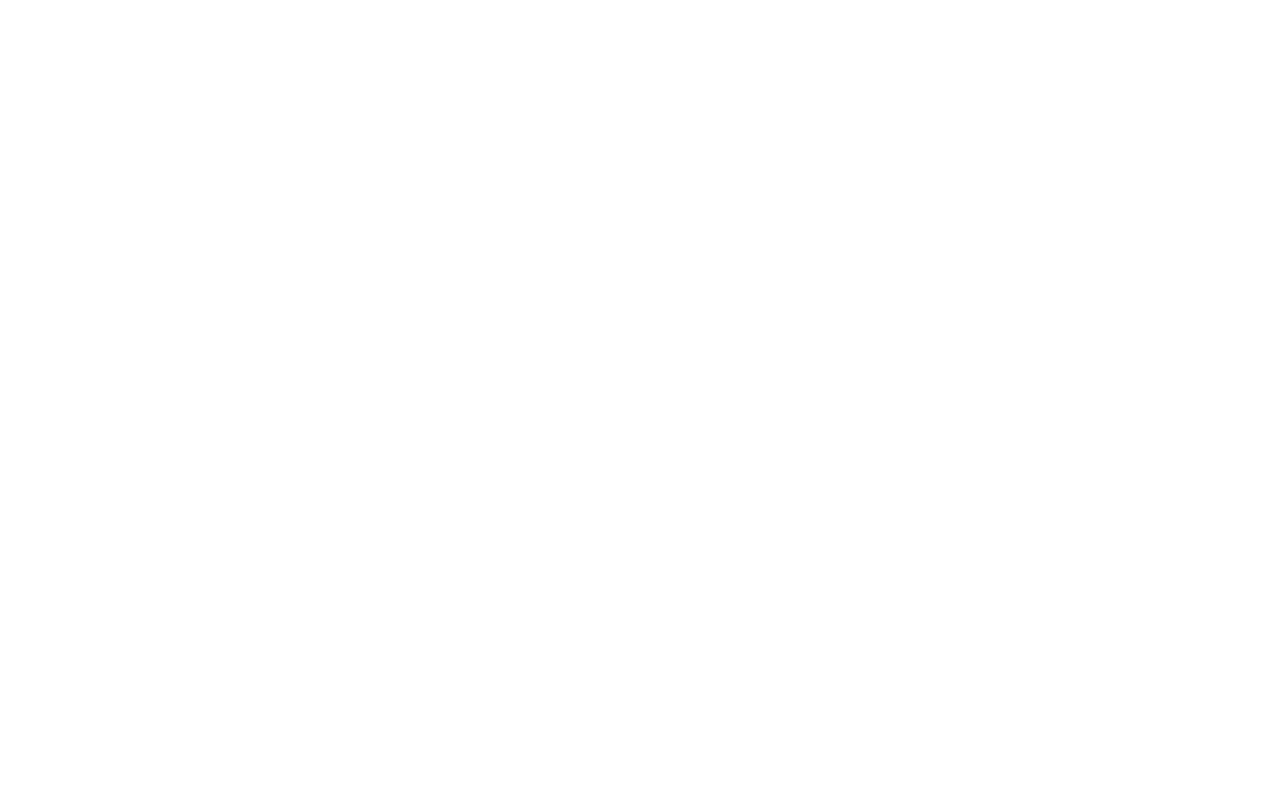
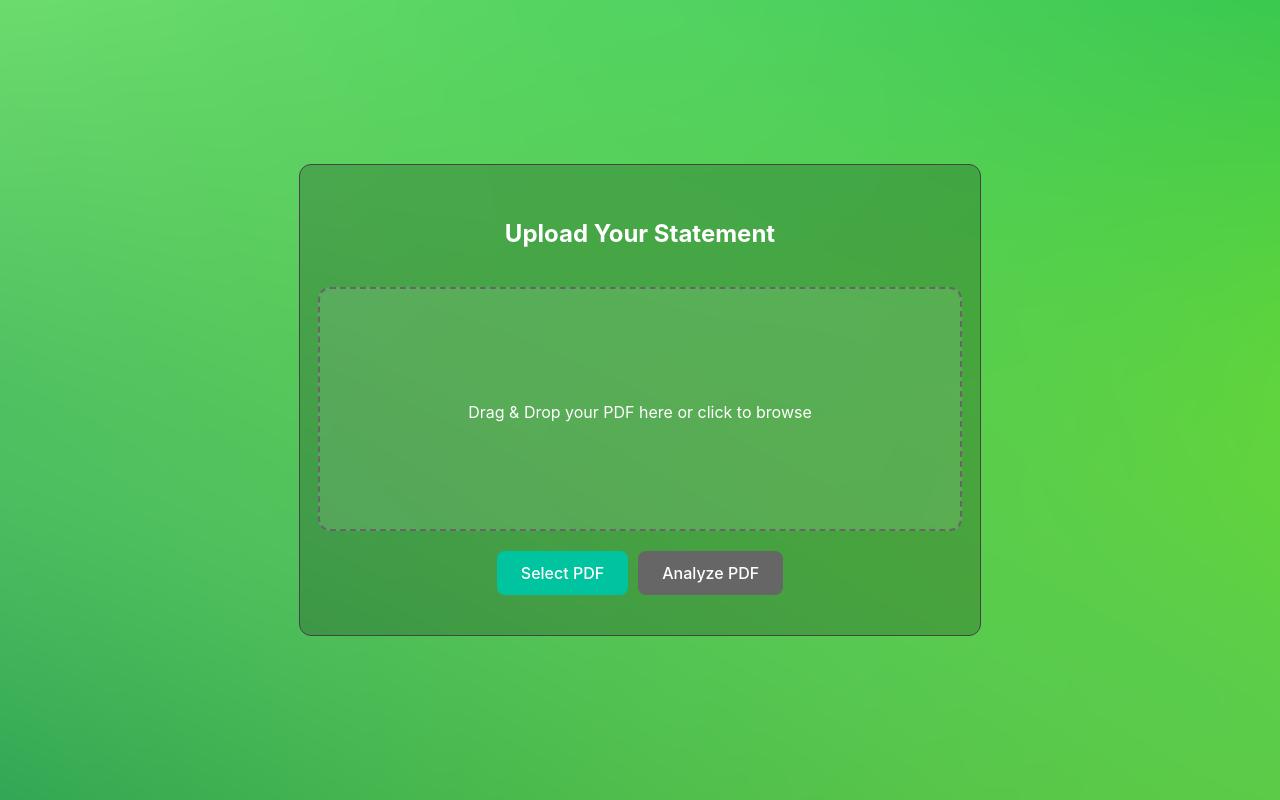
Before and after one commit to WanderingWalnut/SENG401-Final-Project, a React (Vite) app in the folder frontend/BudgetWise/: page /upload in a window 1280 px wide. Before the commit this address had no page. Built offline with nearby package versions, Linux system fonts and the light colour scheme.

Commit message:
Add PDF upload and transaction extraction feature

```diff
--- a/frontend/BudgetWise/src/App.tsx
+++ b/frontend/BudgetWise/src/App.tsx
@@ -6,6 +6,8 @@
 import ChatPage from "./pages/chatPage";
 import LoginPage from "./pages/LoginPage";
 import LandingPage from "./pages/landingPage";
+import UploadPage from './pages/UploadPage';
+
 
 function App() {
   return (
@@ -15,7 +17,7 @@
         <Route path="/signup" element={<SignUp />} />
         <Route path="/login" element={<LoginPage />} />
         <Route path="/chat" element={<ChatPage />} />
-
+        <Route path="/upload" element={<UploadPage />} />
 
       </Routes>
     </Router>
--- /dev/null
+++ b/frontend/BudgetWise/src/pages/UploadPage.tsx
@@ -0,0 +1,329 @@
+import React, { useState, CSSProperties } from "react";
+import backgroundImage from "../assets/GreenGradient.svg";
+
+const UploadPage = () => {
+  const [selectedFile, setSelectedFile] = useState<File | null>(null);
+  const [uploadStatus, setUploadStatus] = useState<string>("");
+  const [isDragging, setIsDragging] = useState<boolean>(false);
+  const [showPopup, setShowPopup] = useState(false);
+  const [uploadedFileName, setUploadedFileName] = useState<string | null>(null);
+
+  const handleFileSelect = (event: React.ChangeEvent<HTMLInputElement>) => {
+    const file = event.target.files?.[0];
+    if (file && file.type === "application/pdf") {
+      setSelectedFile(file);
+      setUploadStatus("");
+    } else {
+      setUploadStatus("Please select a PDF file");
+    }
+  };
+
+  const handleDragOver = (event: React.DragEvent<HTMLDivElement>) => {
+    event.preventDefault();
+    setIsDragging(true);
+  };
+
+  const handleDragLeave = (event: React.DragEvent<HTMLDivElement>) => {
+    event.preventDefault();
+    setIsDragging(false);
+  };
+
+  const handleDrop = (event: React.DragEvent<HTMLDivElement>) => {
+    event.preventDefault();
+    setIsDragging(false);
+
+    const file = event.dataTransfer.files?.[0];
+    if (file && file.type === "application/pdf") {
+      setSelectedFile(file);
+      setUploadStatus("");
+    } else {
+      setUploadStatus("Please drop a PDF file");
+    }
+  };
+
+  const handleUpload = async () => {
+    if (!selectedFile) {
+      setUploadStatus("Please select a file first");
+      setShowPopup(true);
+      setTimeout(() => setShowPopup(false), 3000);
+      return;
+    }
+
+    setUploadStatus("Uploading...");
+    setShowPopup(true);
+
+    const formData = new FormData();
+    formData.append("file", selectedFile);
+
+    const userId = localStorage.getItem("user_id");
+    if (!userId) {
+      setUploadStatus("Please log in to upload files");
+      setTimeout(() => setShowPopup(false), 3000);
+      return;
+    }
+
+    formData.append("user_id", userId);
+
+    try {
+      const response = await fetch("http://localhost:5001/api/upload-pdf", {
+        method: "POST",
+        body: formData,
+      });
+
+      const data = await response.json();
+
+      if (response.ok) {
+        setUploadStatus("File uploaded successfully!");
+        setUploadedFileName(data.filename);
+        setSelectedFile(null);
+      } else {
+        setUploadStatus(data.error || "Upload failed. Please try again.");
+      }
+    } catch (error) {
+      setUploadStatus("Error uploading file. Please try again.");
+      console.error("Upload error:", error);
+    }
+
+    setTimeout(() => setShowPopup(false), 3000);
+  };
+
+  const handleAnalyze = async () => {
+    if (!uploadedFileName) {
+      setUploadStatus("Please upload a file first");
+      setShowPopup(true);
+      setTimeout(() => setShowPopup(false), 3000);
+      return;
+    }
+
+    setUploadStatus("Analyzing PDF...");
+    setShowPopup(true);
+
+    const userId = localStorage.getItem("user_id");
+    if (!userId) {
+      setUploadStatus("Please log in to analyze files");
+      setTimeout(() => setShowPopup(false), 3000);
+      return;
+    }
+
+    try {
+      const extractResponse = await fetch(
+        `http://localhost:5001/api/process-pdf/${uploadedFileName}`,
+        {
+          method: "POST",
+          headers: {
+            "Content-Type": "application/json",
+          },
+          body: JSON.stringify({ user_id: userId }),
+        }
+      );
+
+      const extractData = await extractResponse.json();
+
+      if (extractResponse.ok) {
+        setUploadStatus(
+          `Success! Added ${extractData.transactions_count} transactions to your budget.`
+        );
+        setUploadedFileName(null);
+      } else {
+        setUploadStatus(
+          extractData.error || "Analysis failed. Please try again."
+        );
+      }
+    } catch (error) {
+      setUploadStatus("Error analyzing file. Please try again.");
+      console.error("Analysis error:", error);
+    }
+
+    setTimeout(() => setShowPopup(false), 3000);
+  };
+
+  const handleButtonClick = () => {
+    if (!selectedFile) {
+      document.getElementById("fileInput")?.click();
+    } else {
+      handleUpload();
+    }
+  };
+
+  const styles: { [key: string]: CSSProperties } = {
+    container: {
+      minHeight: "100vh",
+      width: "100%",
+      backgroundImage: `url(${backgroundImage})`,
+      backgroundSize: "cover",
+      backgroundRepeat: "no-repeat",
+      backgroundPosition: "center",
+      display: "flex",
+      justifyContent: "center",
+      alignItems: "center",
+      padding: "20px",
+      boxSizing: "border-box",
+    },
+    uploadBox: {
+      width: "100%",
+      maxWidth: "600px",
+      backgroundColor: "rgba(0, 0, 0, 0.2)",
+      borderRadius: "12px",
+      padding: "40px",
+      display: "flex",
+      flexDirection: "column",
+      alignItems: "center",
+      gap: "20px",
+      border: "1px solid #444",
+    },
+    dropZone: {
+      width: "100%",
+      height: "200px",
+      border: `2px dashed ${isDragging ? "#00C49F" : "#666"}`,
+      borderRadius: "12px",
+      display: "flex",
+      flexDirection: "column",
+      justifyContent: "center",
+      alignItems: "center",
+      padding: "20px",
+      cursor: "pointer",
+      backgroundColor: isDragging
+        ? "rgba(0, 196, 159, 0.1)"
+        : "rgba(255, 255, 255, 0.1)",
+      transition: "all 0.3s ease",
+    },
+    title: {
+      color: "white",
+      fontSize: "24px",
+      marginBottom: "20px",
+      textAlign: "center",
+    },
+    uploadText: {
+      color: "white",
+      marginBottom: "10px",
+      textAlign: "center",
+    },
+    fileInput: {
+      display: "none",
+    },
+    button: {
+      padding: "12px 24px",
+      backgroundColor: "#00C49F",
+      color: "white",
+      border: "none",
+      borderRadius: "8px",
+      cursor: "pointer",
+      fontSize: "16px",
+      transition: "background-color 0.2s",
+    },
+    selectedFile: {
+      color: "white",
+      marginTop: "10px",
+      textAlign: "center",
+    },
+    status: {
+      color: uploadStatus.includes("success") ? "#00C49F" : "#ff4444",
+      marginTop: "10px",
+      textAlign: "center",
+    },
+    popup: {
+      position: "fixed",
+      top: "20px",
+      right: "20px",
+      padding: "15px 25px",
+      borderRadius: "8px",
+      backgroundColor: "rgba(0, 0, 0, 0.8)",
+      color: "white",
+      zIndex: 1000,
+      animation: "slideIn 0.3s ease-out",
+      display: "flex",
+      alignItems: "center",
+      gap: "10px",
+    },
+    successPopup: {
+      backgroundColor: "rgba(0, 196, 159, 0.9)",
+    },
+    errorPopup: {
+      backgroundColor: "rgba(255, 68, 68, 0.9)",
+    },
+    "@keyframes slideIn": {
+      from: {
+        transform: "translateX(100%)",
+        opacity: 0,
+      },
+      to: {
+        transform: "translateX(0)",
+        opacity: 1,
+      },
+    },
+    buttonContainer: {
+      display: "flex",
+      gap: "10px",
+      width: "100%",
+      justifyContent: "center",
+    },
+    analyzeButton: {
+      padding: "12px 24px",
+      backgroundColor: uploadedFileName ? "#00C49F" : "#666",
+      color: "white",
+      border: "none",
+      borderRadius: "8px",
+      cursor: uploadedFileName ? "pointer" : "not-allowed",
+      fontSize: "16px",
+      transition: "background-color 0.2s",
+    },
+  };
+
+  return (
+    <div style={styles.container}>
+      <div style={styles.uploadBox}>
+        <h1 style={styles.title}>Upload Your Statement</h1>
+        <div
+          style={styles.dropZone}
+          onDragOver={handleDragOver}
+          onDragLeave={handleDragLeave}
+          onDrop={handleDrop}
+          onClick={() => document.getElementById("fileInput")?.click()}
+        >
+          <p style={styles.uploadText}>
+            Drag & Drop your PDF here or click to browse
+          </p>
+          <input
+            id="fileInput"
+            type="file"
+            accept=".pdf"
+            onChange={handleFileSelect}
+            style={styles.fileInput}
+          />
+          {selectedFile && (
+            <p style={styles.selectedFile}>Selected: {selectedFile.name}</p>
+          )}
+        </div>
+        {uploadStatus && <p style={styles.status}>{uploadStatus}</p>}
+        <div style={styles.buttonContainer}>
+          <button style={styles.button} onClick={handleButtonClick}>
+            {selectedFile ? "Upload PDF" : "Select PDF"}
+          </button>
+          <button
+            style={styles.analyzeButton}
+            onClick={handleAnalyze}
+            disabled={!uploadedFileName}
+          >
+            Analyze PDF
+          </button>
+        </div>
+      </div>
+
+      {showPopup && uploadStatus && (
+        <div
+          style={{
+            ...styles.popup,
+            ...(uploadStatus.includes("success")
+              ? styles.successPopup
+              : styles.errorPopup),
+          }}
+        >
+          {uploadStatus.includes("success") ? <span>✓</span> : <span>⚠️</span>}
+          {uploadStatus}
+        </div>
+      )}
+    </div>
+  );
+};
+
+export default UploadPage;
```
Also changed, not shown: 2 other files (tests, documents, lock files or other folders).
